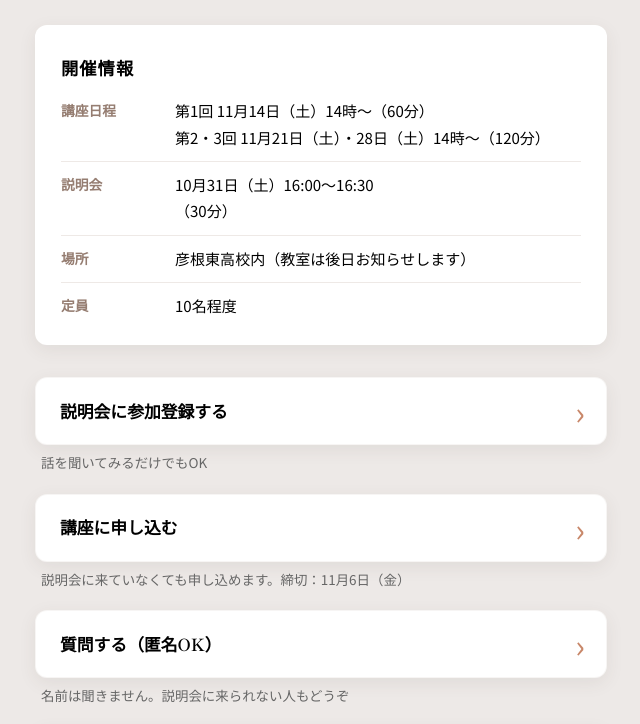
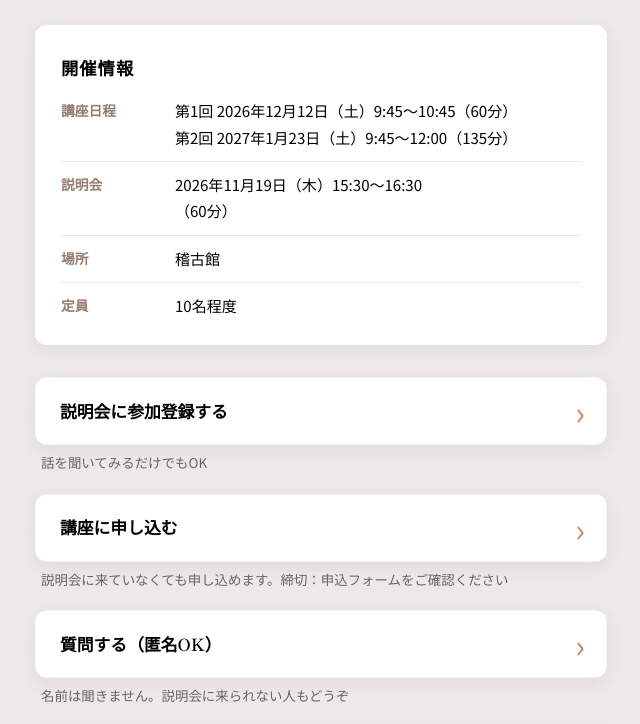
Before and after one commit to alkmono/hikone-higashi-ai-course, a plain HTML site: page index.html in a window 1280 px wide. Shown: the part 285-1009 px from the top of the page, without its empty margins (319-959 px from the left). Drawn offline with Linux system fonts and the light colour scheme.

Commit message:
Update course and briefing schedule

```diff
--- a/config.js
+++ b/config.js
@@ -9,12 +9,12 @@ window.SITE_CONFIG = Object.freeze({
   qaCsvUrl: "https://docs.google.com/spreadsheets/d/e/2PACX-1vRm8c8vD-nKENgPTH-WhkTBby4Ilq_jdzX5PPwaYT-YNjMeyoJsYKdyj31FaPiBPbuV0pSP9cWA-Abi/pub?output=csv",
 
   courseSchedule: {
-    first: "11月14日（土）14時〜",
-    secondAndThird: "11月21日（土）・28日（土）14時〜"
+    first: "2026年12月12日（土）9:45〜10:45",
+    second: "2027年1月23日（土）9:45〜12:00"
   },
-  briefingDateTime: "10月31日（土）16:00〜16:30",
-  venue: "彦根東高校内（教室は後日お知らせします）",
-  applicationDeadline: "11月6日（金）",
+  briefingDateTime: "2026年11月19日（木）15:30〜16:30",
+  venue: "稽古館",
+  applicationDeadline: "申込フォームをご確認ください",
 
   briefingRegistrationOpen: true,
   courseApplicationOpen: true
--- a/index.html
+++ b/index.html
@@ -3,10 +3,10 @@
 <head>
   <meta charset="utf-8">
   <meta name="viewport" content="width=device-width, initial-scale=1">
-  <title>AI・データサイエンス講座（全3回）｜近江テック・アカデミー</title>
+  <title>AI・データサイエンス講座（全2回）｜近江テック・アカデミー</title>
   <meta name="description" content="彦根東高校のみなさんへ。AI・データサイエンス講座の説明会参加登録、講座申し込み、匿名での質問はこちらから。">
   <meta name="robots" content="noindex, nofollow, noarchive">
-  <meta property="og:title" content="AI・データサイエンス講座（全3回）">
+  <meta property="og:title" content="AI・データサイエンス講座（全2回）">
   <meta property="og:description" content="説明会への参加登録、講座への申し込み、匿名での質問、質問への回答をご案内します。">
   <meta property="og:type" content="website">
   <link rel="preconnect" href="https://fonts.googleapis.com">
@@ -20,7 +20,7 @@
   <main class="page-shell">
     <header class="hero">
       <p class="audience-label">彦根東高校のみなさんへ</p>
-      <h1>AI・データサイエンス<br class="mobile-break">講座 <span class="nowrap">（全3回）</span></h1>
+      <h1>AI・データサイエンス<br class="mobile-break">講座 <span class="nowrap">（全2回）</span></h1>
       <p class="organizer">主催：近江テック・アカデミー</p>
       <div class="rule" aria-hidden="true"></div>
     </header>
@@ -32,12 +32,12 @@
           <dt>講座日程</dt>
           <dd>
             <span>第1回 <span id="course-first"></span>（60分）</span>
-            <span>第2・3回 <span id="course-later"></span>（120分）</span>
+            <span>第2回 <span id="course-second"></span>（135分）</span>
           </dd>
         </div>
         <div class="detail-row">
           <dt>説明会</dt>
-          <dd><span id="briefing-date"></span>（30分）</dd>
+          <dd><span id="briefing-date"></span>（60分）</dd>
         </div>
         <div class="detail-row">
           <dt>場所</dt>
--- a/main.js
+++ b/main.js
@@ -5,7 +5,7 @@
   if (!config) return;
 
   document.getElementById("course-first").textContent = config.courseSchedule.first;
-  document.getElementById("course-later").textContent = config.courseSchedule.secondAndThird;
+  document.getElementById("course-second").textContent = config.courseSchedule.second;
   document.getElementById("briefing-date").textContent = config.briefingDateTime;
   document.getElementById("venue").textContent = config.venue;
 
```
Also changed, not shown: 1 other file.
